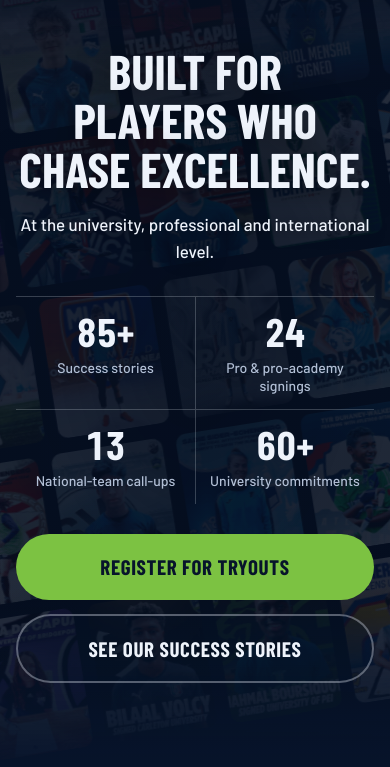
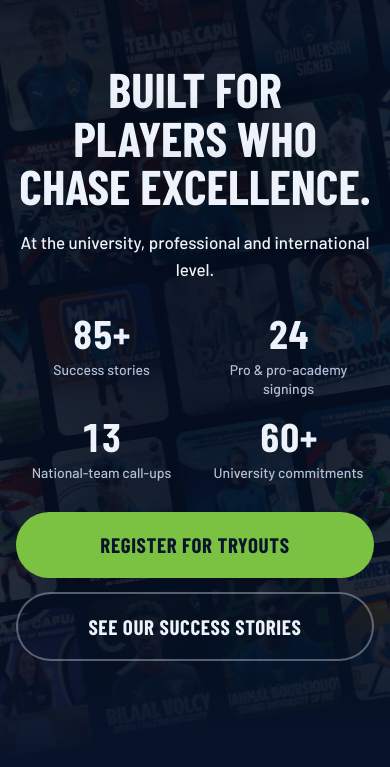
Before and after one commit to CodeByJN/futuro-site, a plain HTML site: page index.html in a window 390 px wide. Shown: the part 77-844 px from the top of the page. Drawn offline with nearby package versions, Linux system fonts and the light colour scheme; a web font is replaced by a local one.

Commit message:
Remove divider lines from hero stats
Co-Authored-By: Claude Opus 5.5 <noreply@anthropic.com>

```diff
--- a/styles.css
+++ b/styles.css
@@ -431,6 +431,7 @@ tr:last-child td { border-bottom: 0; }
   .pathway { grid-template-columns: 1fr 1fr; }
   .stage { border-bottom: 1px solid var(--line); }
   .foot-grid { grid-template-columns: 1fr 1fr; }
+  .hero-stats { grid-template-columns: repeat(2, auto); }
 }
 @media (max-width: 640px) {
   body { font-size: 16px; }
@@ -442,6 +443,7 @@ tr:last-child td { border-bottom: 0; }
   .hero-content { padding: 0 16px; }
   .c-track img { width: 112px; height: 140px; }
   .c-tilt { width: 240%; }
+  .hero-stats { gap: 20px 28px; }
   .hero-cta .btn { width: 100%; }
     .logo { width: 140px; height: 80px; }
   .expect-list li { grid-template-columns: 1fr; gap: 4px; }
@@ -558,19 +560,7 @@ tr:last-child td { border-bottom: 0; }
   .about-photo img { aspect-ratio: 4 / 5; }
 }
 
-/* Hero stats: one row split by hairlines */
-.hero-stats { gap: 0; }
-.hero-stats > div { padding: 4px 28px; border-left: 1px solid rgba(238, 243, 251, 0.22); }
-.hero-stats > div:first-child { border-left: 0; padding-left: 0; }
-.hero-stats > div:last-child { padding-right: 0; }
 .hero-stats dd { font-variant-numeric: tabular-nums; }
-@media (max-width: 980px) {
-  .hero-stats { grid-template-columns: 1fr 1fr; max-width: 420px; }
-  .hero-stats > div { padding: 14px 8px; border-left: 0; border-top: 1px solid rgba(238, 243, 251, 0.22); }
-  .hero-stats > div:first-child { padding-left: 8px; }
-  .hero-stats > div:last-child { padding-right: 8px; }
-  .hero-stats > div:nth-child(even) { border-left: 1px solid rgba(238, 243, 251, 0.22); }
-}
 
 /* The hero settles in once on load; content is visible without it */
 @media (prefers-reduced-motion: no-preference) {
@@ -610,7 +600,7 @@ tr:last-child td { border-bottom: 0; }
   }
   .hero h1 { font-size: clamp(44px, 12.5vw, 56px); }
   .hero-sub { font-size: 17px; }
-  .hero-stats { margin-top: 30px; }
+  .hero-stats { margin-top: 30px; gap: 18px 16px; grid-template-columns: 1fr 1fr; }
   .hero-stats dd { font-size: 40px; }
   .hero-stats dt { font-size: 14px; }
   .hero-cta { margin-top: 30px; }
```
